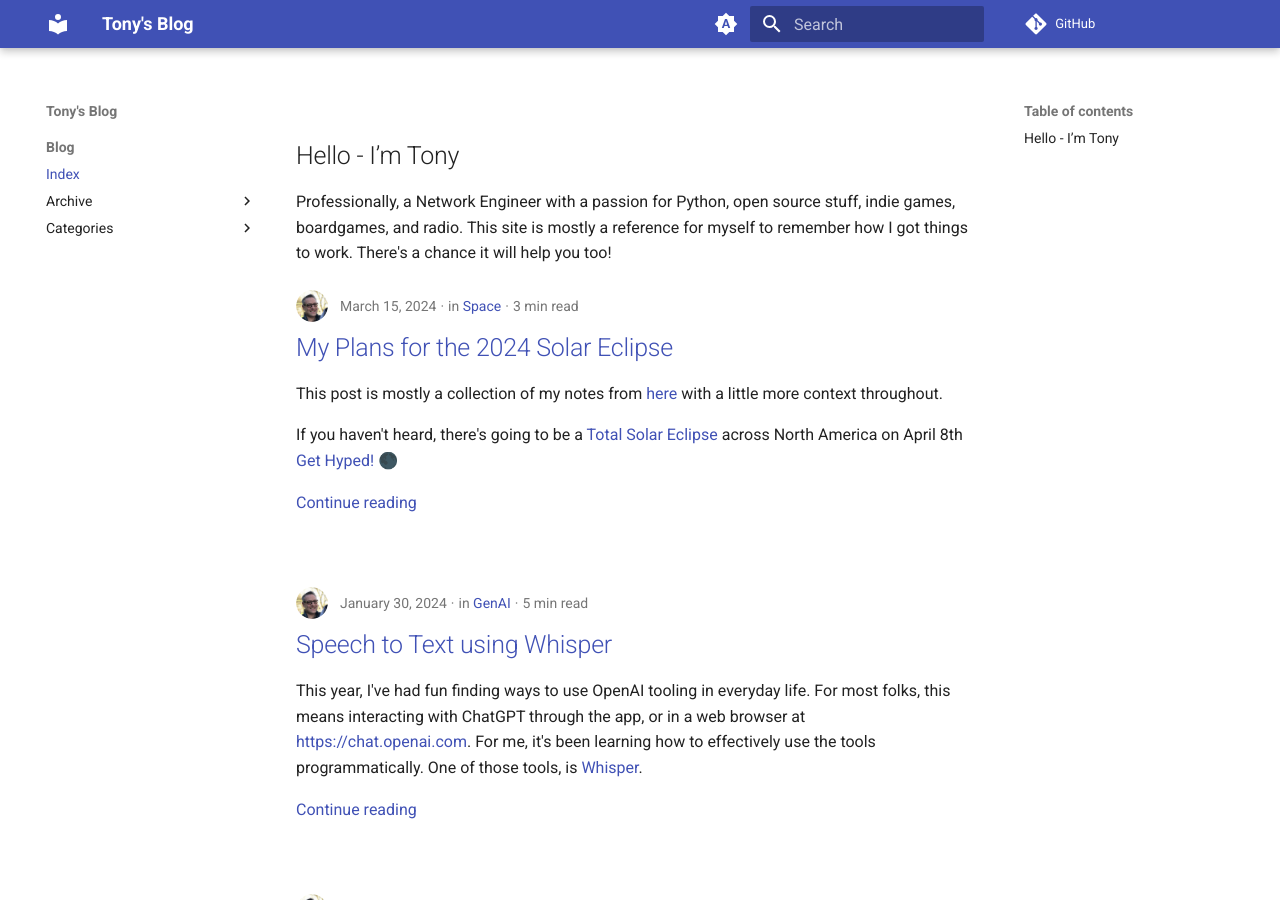
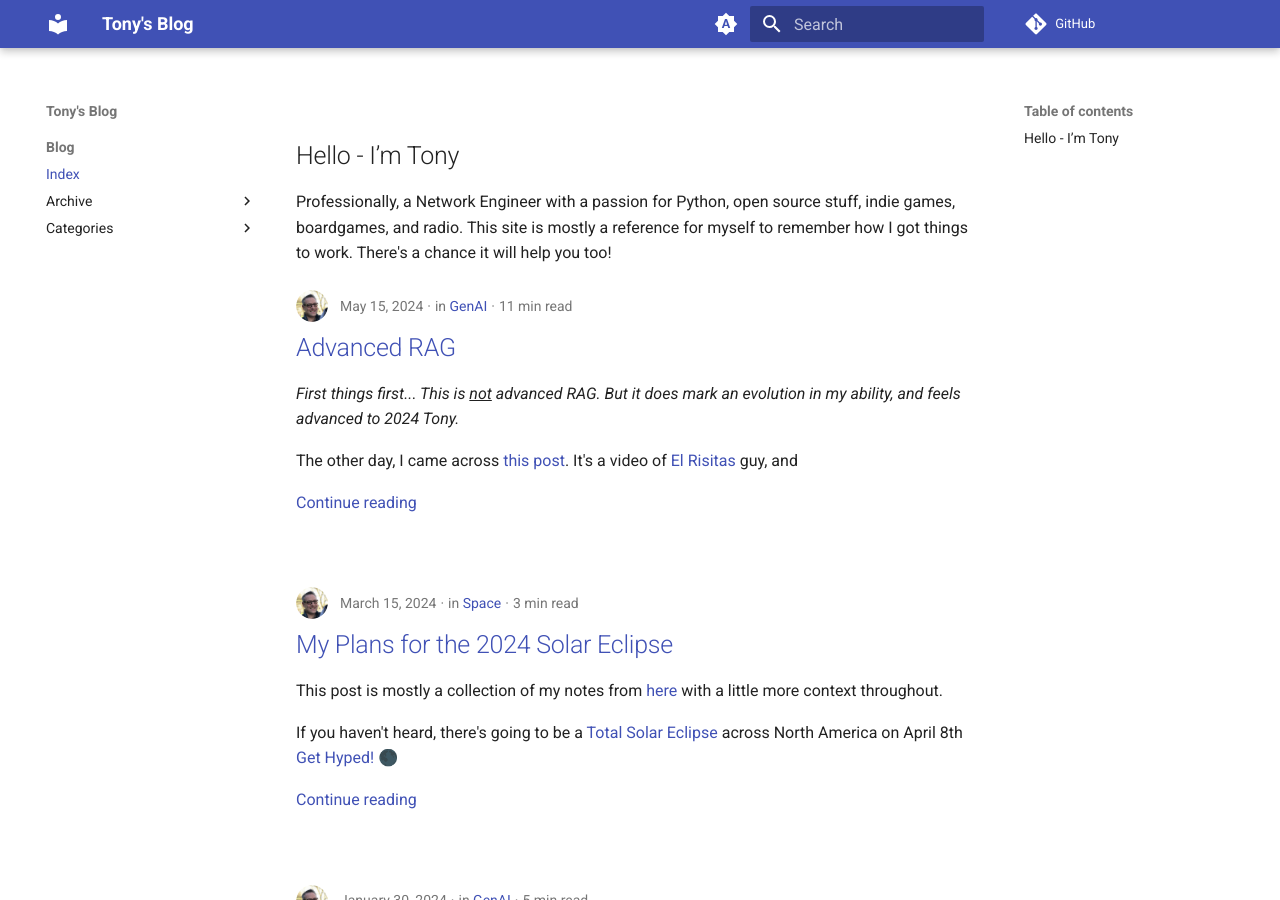
Before and after one commit to tlofreso/tlofreso.github.io, an MkDocs documentation site: the page built from docs/index.md, in a window 1280 px wide and 900 px high. Built offline with MkDocs 1.6.1 and Material for MkDocs 9.7.7, drawn with Linux system fonts in a browser that asks for light colours; plug-ins that fetch from the network failed and are left out; comment, search, counter and statistics services are not loaded; some of the changed lines change nothing that is shown.

Commit message:
added RAG post

````diff
--- a/docs/posts/drafts/advanced-rag.md
+++ b/docs/posts/advanced-rag.md
@@ -1,5 +1,5 @@
 ---
-draft: true
+draft: false
 date: 2024-05-15
 authors:
   - me
@@ -14,7 +14,7 @@ The other day, I came across [this post](https://twitter.com/llama_index/status/
 
 > They split the file into chunks by page, or by paragraph or who the fuck knows. Embed it with `ada-002` for a couple cents. Store the embeddings in some hacked together database. They match your query by cosine similarity :laughing: and return the top k. :rofl: If the answer is bad ... they just increase the value of k! :laughing: :rofl: Users have no idea how embeddings work, so they fill their query full of keywords expecting it to match but the top results are `README.md` and 5 `__init__` files so they switch to `text-embedding-3-large` and get a bigger disk :rofl: and performance gets **worse**. Convince their boss to pay for Pinecone, :rofl: :rofl: :rofl: still no beans! Still haven't added a keyword search!
 
-![el-risitas](../../assets/posts/advanced-rag/el-risitas.jpeg)
+![el-risitas](../assets/posts/advanced-rag/el-risitas.jpeg)
 
 Derisive tactics aside, having someone tell you how not to do something can help inform better approaches. I had confidently "increased the value of k" and "switched to `text-embedding-3-large`". Afterall, OpenAI [says](https://platform.openai.com/docs/assistants/tools/file-search/how-it-works) that's a best practice! Lest we forget:triangular_flag_on_post:... OpenAI will store your embedded data for $0.10/GB. That adds up quick when the default settings are:
 
@@ -49,7 +49,7 @@ There are a few patterns I've noticed that newbies encounter.
 
 1. Users want citations. The first way folks try to accomplish this, is by coaxing the llm to cite the response. "Be sure to include the page where the answer was found." I've found this technique to be wildly inconsistent, and inaccurate.
 2. As your dataset increases... querying, and the steps you perform before that stage get much more complex. Early wins feel really great, but quickly dissolve as soon as you begin to scale.
-3. OpenAI is really, really fast. The hurdle you solved for this week, may simply not exist next week. This creates a weird dynamic for prioritizing work
+3. OpenAI develops really, really fast. The hurdle you solved for this week, may simply not exist next week. This creates a weird dynamic for prioritizing work
 
 ## The Five Stages
 ### Loading
@@ -191,7 +191,7 @@ Settings.text_splitter = SentenceSplitter(chunk_size=1000, chunk_overlap=200)
 ```
 
 ### Storage
-For now, we're keeping storage simple. Right on the local filesystem. This code will...
+For now, we're keeping storage simple. Right on the local filesystem. The code below will...
 
 1. Set the llm, embedding, and chunk config
 2. Load the data
@@ -228,8 +228,84 @@ if __name__ == "__main__":
 ```
 
 ### Querying
+I have a lot to learn about querying. For the purposes of the goals outlined above, I was able to simply pass the index we're storing to a `query_engine` and the performance was pretty good.
+
+```python
+storage_context = StorageContext.from_defaults(persist_dir=PERSIST_DIR)
+index = load_index_from_storage(storage_context)
+query_engine = index.as_query_engine()
+response = query_engine.query("How does Stalin's 'niet' ability work?")
+```
+
+```bash
+------------------------
+
+Prompt: How does Stalin's 'niet' ability work?
+
+Answer: Stalin's 'nyet' ability allows him to add a value of +1 when debating issues, reflecting his strong opposition and influence. This characteristic is used to move issues more effectively during
+discussions.
+
+Citation: CHURCHILLRules-Final.pdf - page 28
+Citation: CHURCHILLRules-Final.pdf - page 29
+
+------------------------
+```
+
+Nice! It works!
+
+I don't show it here... but LlamaIndex includes in the response `text` word for word from the document. This is great because we can give the user a verbatim excerpt from the document they're inquiring about.
 
 ### Evaluating
+This is a stage for another day. Probably a future post once I get around to it :)
 
-https://www.eyelevel.ai/post/most-accurate-rag
+
+## Lessons Learned
+
+### Documents with Similar Data are Challenging
+When dealing with documents that contains similar, but different data... it can be challenging to get relevant results. As an example, The Harmonie Group publishes law guides that provide insights on various legal topics at a state level. If you were to ingest the following files:
+
+```
+Ohio Harmonie Law Guide.pdf
+Arizona Harmonie Law Guide.pdf
+Illinois Harmonie Law Guide.pdf
+Delaware Harmonie Law Guide.pdf
+Washington Harmonie Law Guide.pdf
+Pennsylvania Harmonie Law Guide.pdf
+```
+
+And then write a prompt that says "What is the statute of limitations in Ohio?" the LLM will give you a summary of the statute of limitations laws, but it may not be for Ohio. If I upload 50 law guides, all of which contain statutes of limitation, things get muddy quickly with the returned responses. This is why citing the data is so important.
+
+Altering the `chunk_size` and `chunk_overlap` seemed to help solve this quite a bit. Post-processing in Python can help as well, simply removing responses that aren't relevant
+
+```python
+if state not in response.response:
+    print(f"State mismatch in response for {state}.")
+else:
+    print(f"\n\n{response.response}\n\n")
+    for node in response.source_nodes:
+        filename = node.node.metadata["file_name"]
+        page = node.node.metadata["page_label"]
+        print(f"{filename} - page {page} - {state} in Filename? {state in filename}")
+```
+
+Here's an article I came across that touches briefly on similar, but different data challenges: [World's Most Accurate RAG?](https://www.eyelevel.ai/post/most-accurate-rag)
+
 > Cosine similarity is a popular strategy, but it has a big limitation; it’s often tripped up by semantic similarity. Basically, cosine similarity can get confused if there are superficial similarities in two pieces of text. Because many of the documents contain information about tax information, it’s likely that LangChain and LlamaIndex both got confused and simply returned a chunk which was irrelevant to the prompt.
+
+### Embeddings are Large
+I was surprised when I matched my application's config to OpenAI's `chunk_size=800, chunk_overlap=400`, and the files I uploaded for embedding, returned 3x in size. In hindsight, they're reducing the dimensions as well, so it's likely not a 3-fold increase, but still something that needs considered.
+
+It's clear to me that enterprise RAG won't be as simple as embedding the entire network share. Some thought will go into whether something is embedded, and stored to disk... or embedded in memory on demand.
+
+## What's next?
+
+I'm fairly motivated by the progress I've made. These are the things I want to work on next:
+
+ - Adding a frontend to my RAG app. There are many, I'll probably start with streamlit, flask, librechat, or openwebui.
+ - I'd like to learn more about data lifecycle management. Best practices for updating the embeddings of a newly modified file. Removing old embeddings, adding new files, etc.
+ - At some point I'll need to get embeddings into a proper database vs json files on my filesystem.
+ - Ingest data from additional sources
+ - Dive deeper on querying
+ - Figure an elegant way to evaluate output
+
+There's a lot to learn. It's overwhelming, but there are enough wins along the way that I'm able to stay excited about the work.
````
